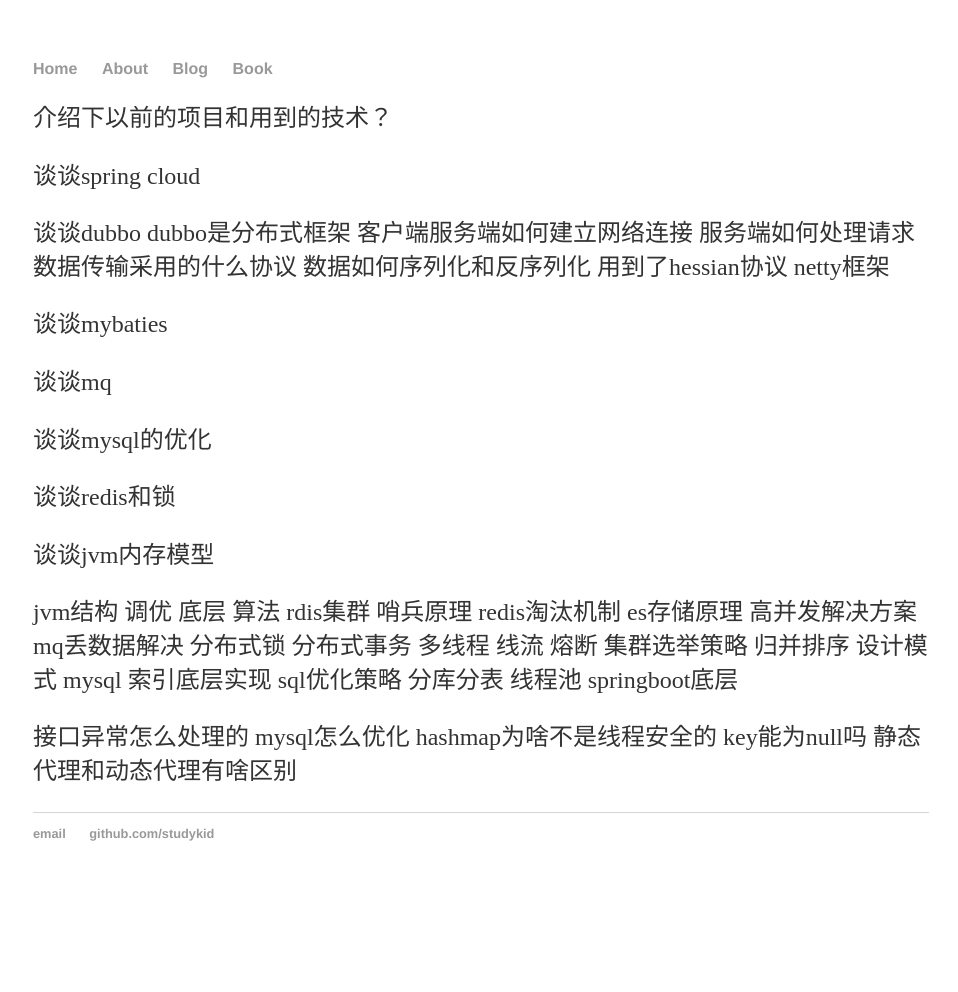
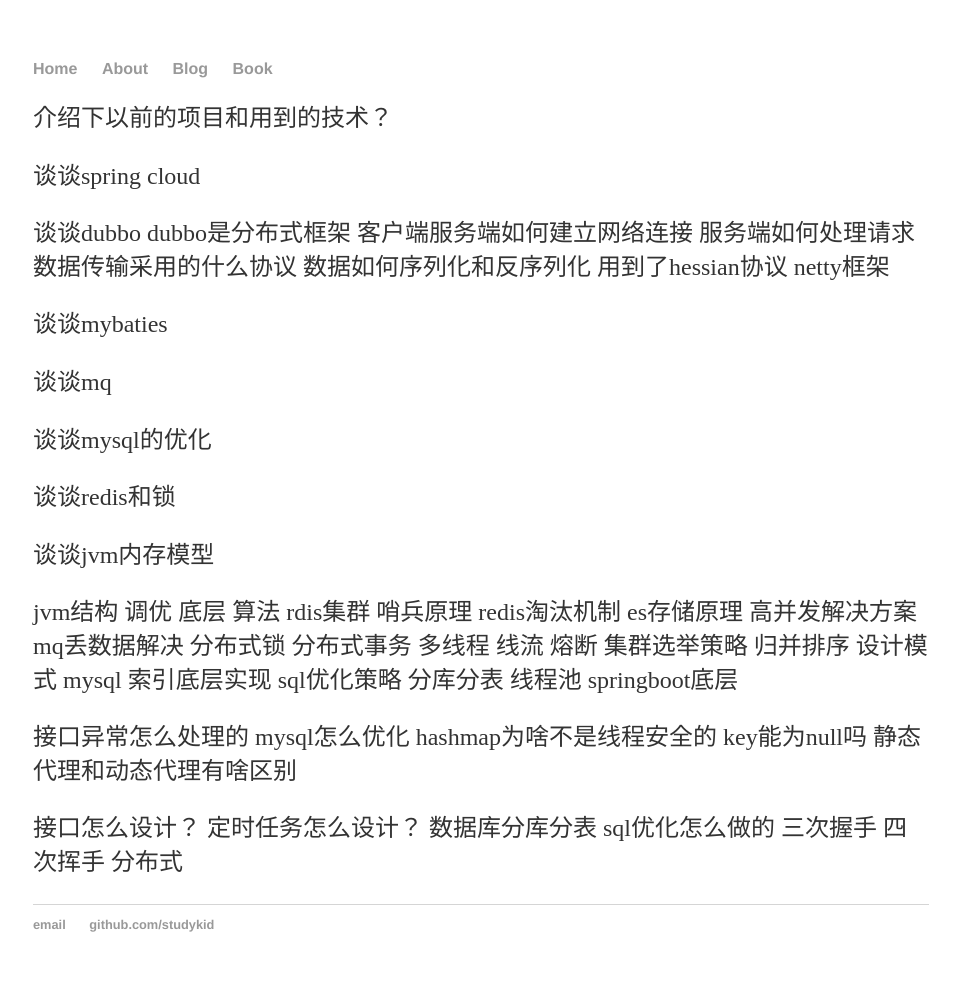
Before and after one commit to studykid/studykid.github.io, a Jekyll site: the page built from _posts/2020-03-18-面试.md, in a window 1280 px wide. Shown: the whole page, without its empty margins (159-1117 px from the left). Built offline with Jekyll 4.4.1, drawn with Linux system fonts in a browser that asks for light colours; our own code applies the rules of GitHub Pages for plain Markdown files; before the commit the page ends 901 px from its top, so only the background shows below that.

Commit message:
Update 2020-03-18-面试.md

```diff
--- a/_posts/2020-03-18-面试.md
+++ b/_posts/2020-03-18-面试.md
@@ -28,3 +28,8 @@
 mysql怎么优化
 hashmap为啥不是线程安全的 key能为null吗
 静态代理和动态代理有啥区别
+
+接口怎么设计？ 定时任务怎么设计？
+数据库分库分表 sql优化怎么做的
+三次握手 四次挥手
+分布式
```
